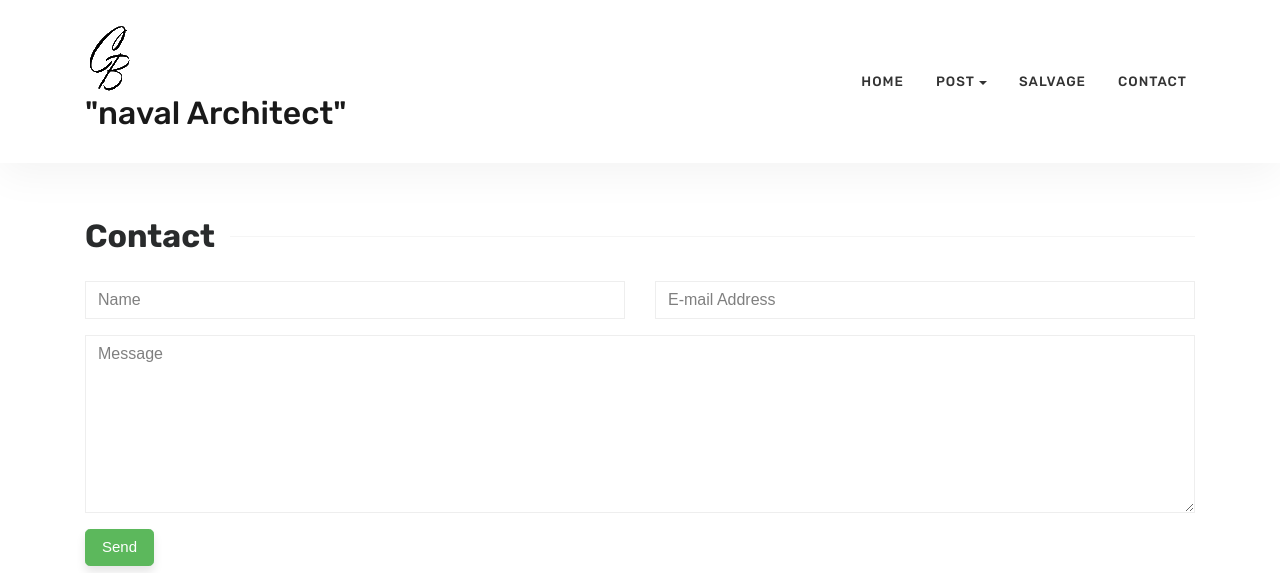
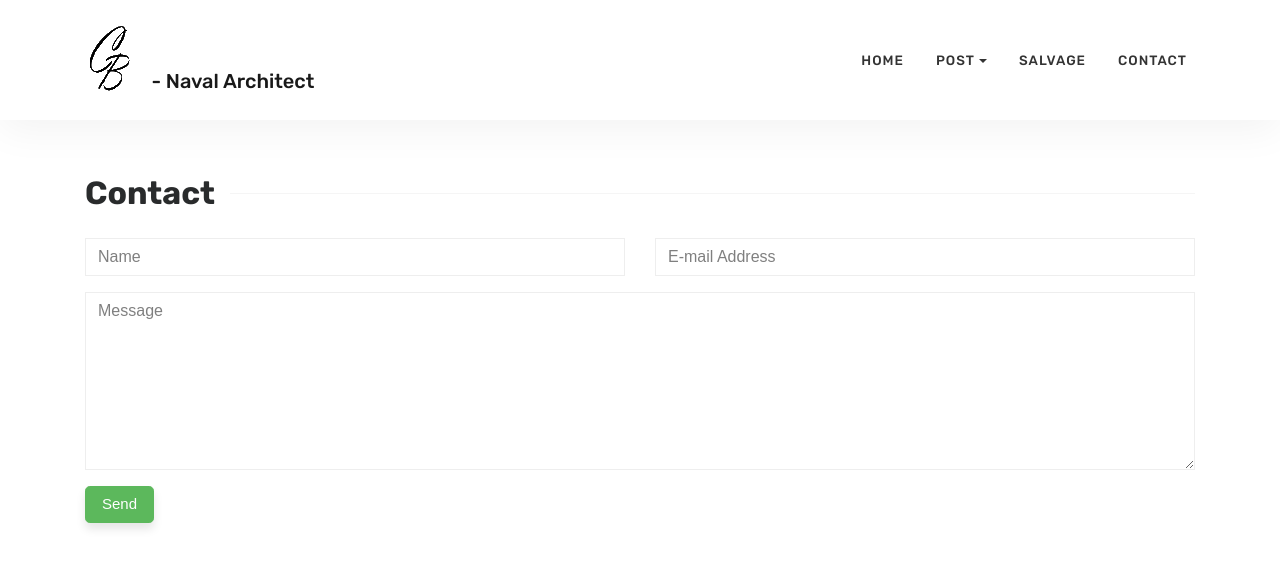
Before and after one commit to boazcochavi/boazcochavi.github.io, a Jekyll site: the page built from contact.html, in a window 1280 px wide and 1327 px high. Shown: the top 573 px of the window. Built offline with Jekyll 4.4.1, drawn with Linux system fonts in a browser that asks for light colours; grey boxes are pictures that could not be loaded.

```diff
--- a/_layouts/default.html
+++ b/_layouts/default.html
@@ -46,7 +46,7 @@
 
         <!-- Begin Logo -->
         <a class="navbar-brand" href="{{ site.baseurl }}/">
-        <img src="{{ site.baseurl }}/{{ site.logo }}" alt="{{ site.name }}"><h2 claas="btn">"naval Architect"</h2>
+        <img src="{{ site.baseurl }}/{{ site.logo }}" alt="{{ site.name }}"> - Naval Architect
         </a>
         <!-- End Logo -->
 
```
